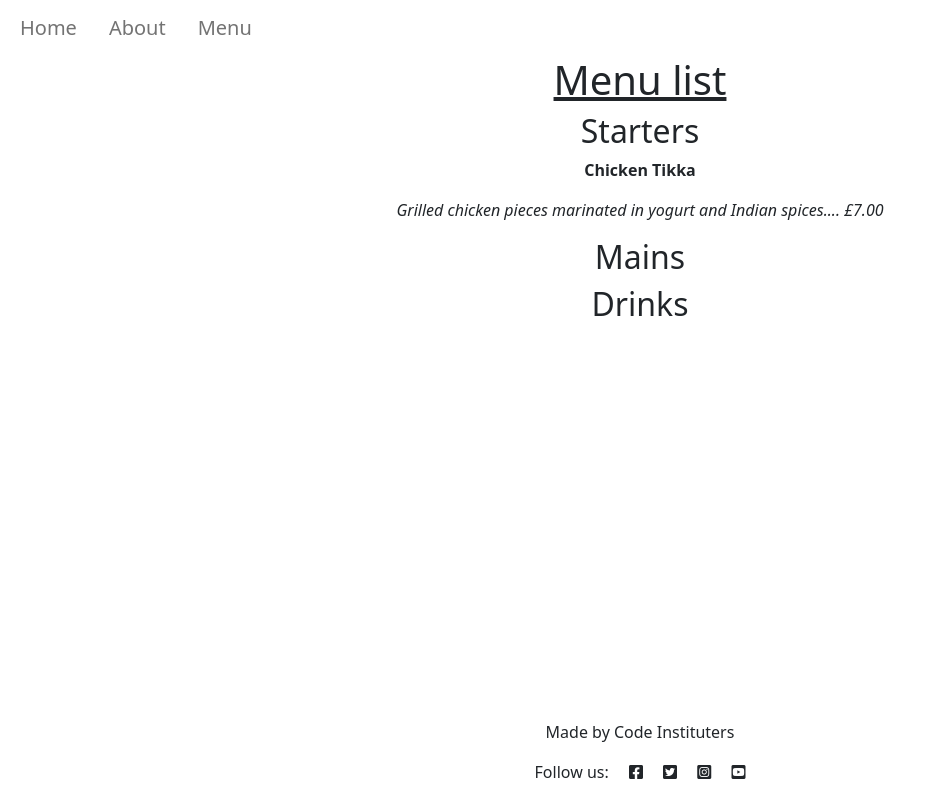
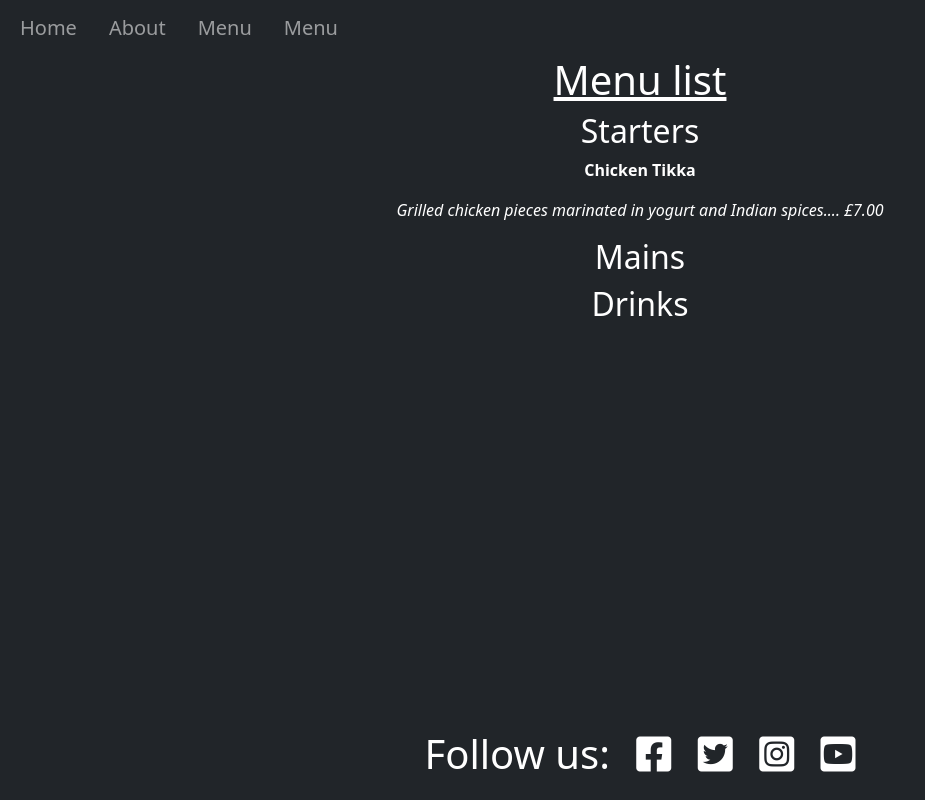
Before and after one commit to NaveedNaseem84/Test-Restaurant, a Django app: page /menu/ in a window 1280 px wide. Shown: the whole page, without its empty margins (0-925 px from the left). Run offline with Django 4.2, Linux system fonts and the light colour scheme; data comes from the database, SQL or seed files in the repository.

Commit message:
refactor homepage to use base file

```diff
--- a/templates/base.html
+++ b/templates/base.html
@@ -21,12 +21,12 @@
 
 </head>
 
-<body class="d-flex flex-column h-100 main-bg">
+<body class="d-flex flex-column h-100 main-bg bg-dark text-white text-center">
 
     <!-- Navigation -->
-    <nav class="navbar navbar-expand-lg navbar-light .text-dark text-center">
-        <div class="container-fluid">
-            <button class="navbar-toggler" type="button" data-bs-toggle="collapse" data-bs-target="#navbarText"
+    <nav class="navbar navbar-expand-lg navbar-dark bg-dark">
+        <div class="container-fluid justify-content-center text-align-center">
+            <button class="navbar-toggler text-align:center" type="button" data-bs-toggle="collapse" data-bs-target="#navbarText"
                 aria-controls="navbarText" aria-expanded="false" aria-label="Toggle navigation">
                 <span class="navbar-toggler-icon"></span>
             </button>
@@ -39,6 +39,10 @@
                     <li class="nav-item">
                         <a class="nav-link navbar-brand" aria-current="page"
                             href="{% url 'about' %}">About</a>
+                    </li>
+                    <li class="nav-item">
+                        <a class="nav-link navbar-brand" aria-current="page"
+                            href="{% url 'menu' %}">Menu</a>
                     </li>
                     <li class="nav-item">
                         <a class="nav-link navbar-brand" aria-current="page"
@@ -59,8 +63,7 @@
     </main>
 
     <!-- Footer -->
-    <footer class="footer mt-auto py-3 dark-bg text-center">
-        <p class="">Made by Code Instituters</p>
+    <footer class="footer mt-auto py-3 dark-bg fs-1 text-center ">
         <p class="m-0 text-center ">Follow us: <i class="fab fa-facebook-square ms-3"></i>
             <i class="fab fa-twitter-square ms-3"></i>
             <i class="fab fa-instagram-square ms-3"></i>
```
Also changed, not shown: welcome/templates/welcome/index.html (added, +23 -0 lines), welcome/templates/welcome/welcomeinfo_list.html (+4 -9 lines), welcome/views.py (+2 -15 lines).
